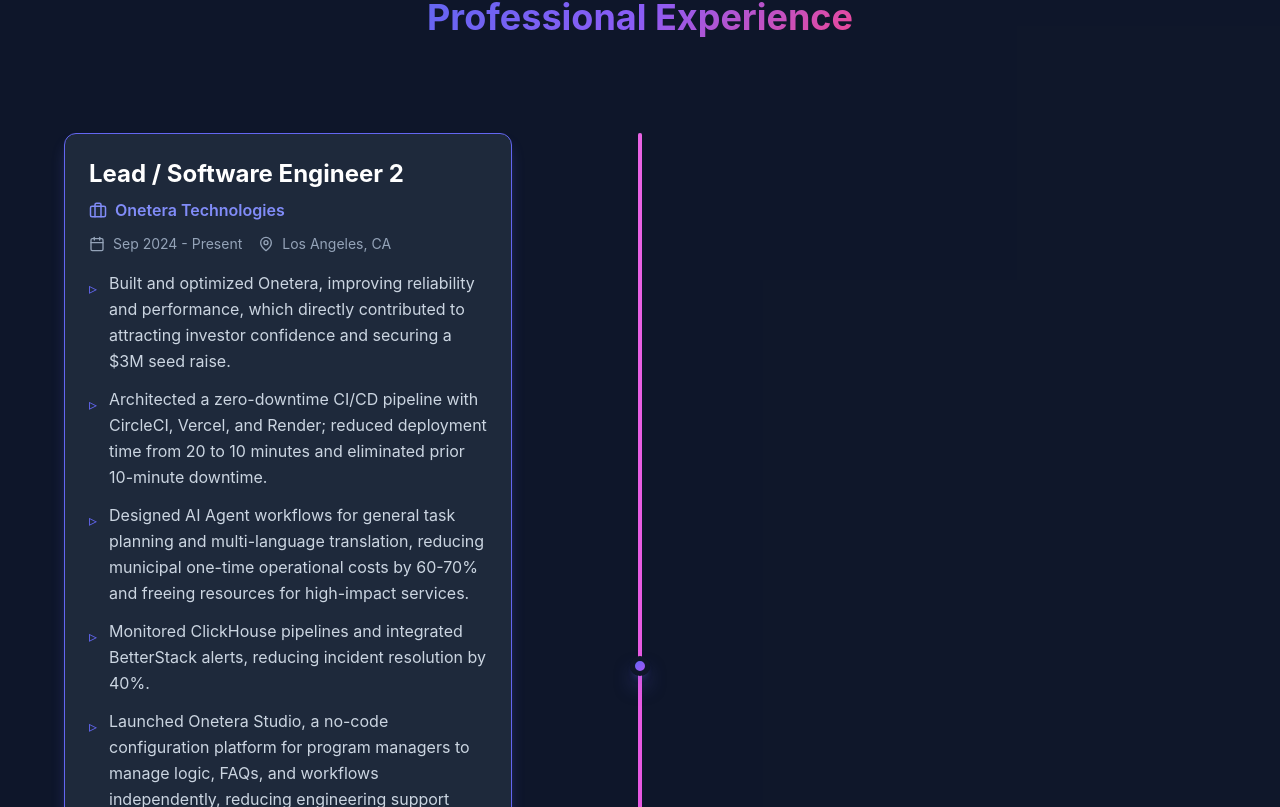
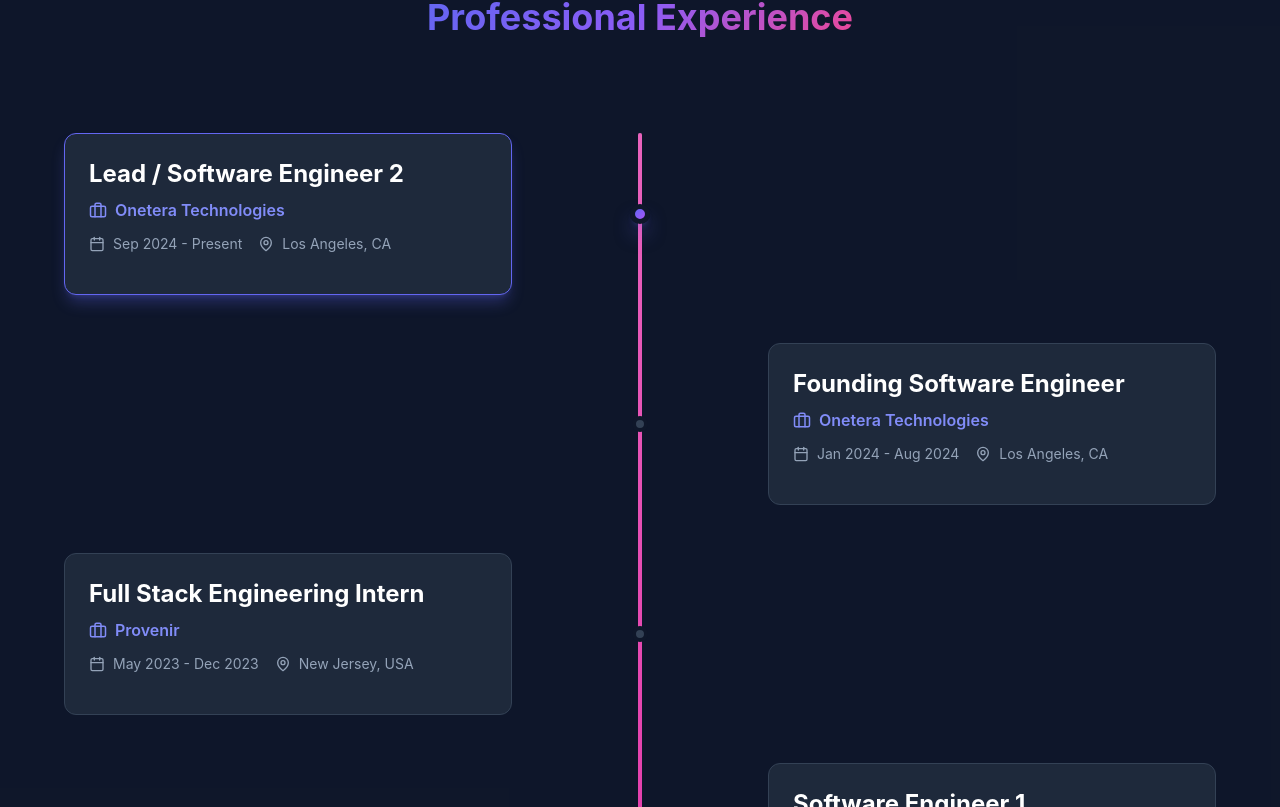
Before and after one commit to haripriyarao26/portfolio, a Next.js app: page / in a window 1280 px wide. Shown: the part 1753-2560 px from the top of the page. Built offline with nearby package versions, Linux system fonts and the light colour scheme.

Commit message:
better ui

```diff
--- a/app/globals.css
+++ b/app/globals.css
@@ -111,12 +111,39 @@
 
 /* Card hover effect */
 .card-hover {
-  transition: all 0.3s ease;
+  transition: all 0.3s cubic-bezier(0.4, 0, 0.2, 1);
 }
 
 .card-hover:hover {
-  transform: translateY(-5px);
-  box-shadow: 0 20px 40px rgba(99, 102, 241, 0.2);
+  transform: translateY(-8px) scale(1.02);
+  box-shadow: 0 25px 50px rgba(99, 102, 241, 0.3);
+  border-color: rgba(99, 102, 241, 0.5);
+}
+
+/* Friendly bounce animation */
+@keyframes friendlyBounce {
+  0%, 100% {
+    transform: translateY(0);
+  }
+  50% {
+    transform: translateY(-10px);
+  }
+}
+
+/* Smooth section transitions */
+.section-enter {
+  animation: sectionFadeIn 0.8s cubic-bezier(0.4, 0, 0.2, 1) forwards;
+}
+
+@keyframes sectionFadeIn {
+  from {
+    opacity: 0;
+    transform: translateY(30px);
+  }
+  to {
+    opacity: 1;
+    transform: translateY(0);
+  }
 }
 
 /* Hide scrollbar for carousel */
--- a/components/About.tsx
+++ b/components/About.tsx
@@ -1,11 +1,14 @@
 'use client';
 
 import { User, Target, Rocket, Sparkles } from 'lucide-react';
+import { useScrollAnimation } from '@/hooks/useScrollAnimation';
 
 export default function About() {
+  const { ref, isVisible } = useScrollAnimation();
+
   return (
     <section id="about" className="py-20 px-4">
-      <div className="max-w-6xl mx-auto">
+      <div ref={ref} className={`max-w-6xl mx-auto transition-all duration-700 ${isVisible ? 'opacity-100 translate-y-0' : 'opacity-0 translate-y-10'}`}>
         <h2 className="text-4xl font-bold mb-12 text-center">
           <span className="gradient-text">About Me</span>
         </h2>
--- a/components/Awards.tsx
+++ b/components/Awards.tsx
@@ -2,11 +2,14 @@
 
 import { resumeData } from '@/data/resume';
 import { Award } from 'lucide-react';
+import { useScrollAnimation } from '@/hooks/useScrollAnimation';
 
 export default function Awards() {
+  const { ref, isVisible } = useScrollAnimation();
+
   return (
     <section id="awards" className="py-20 px-4 bg-slate-900/50">
-      <div className="max-w-6xl mx-auto">
+      <div ref={ref} className={`max-w-6xl mx-auto transition-all duration-700 ${isVisible ? 'opacity-100 translate-y-0' : 'opacity-0 translate-y-10'}`}>
         <h2 className="text-4xl font-bold mb-12 text-center">
           <span className="gradient-text">Awards & Recognition</span>
         </h2>
--- a/components/Certifications.tsx
+++ b/components/Certifications.tsx
@@ -2,15 +2,18 @@
 
 import { resumeData } from '@/data/resume';
 import { Award } from 'lucide-react';
+import { useScrollAnimation } from '@/hooks/useScrollAnimation';
 
 export default function Certifications() {
+  const { ref, isVisible } = useScrollAnimation();
+
   if (!resumeData.certifications || resumeData.certifications.length === 0) {
     return null;
   }
 
   return (
     <section id="certifications" className="py-20 px-4 bg-slate-900/50">
-      <div className="max-w-6xl mx-auto">
+      <div ref={ref} className={`max-w-6xl mx-auto transition-all duration-700 ${isVisible ? 'opacity-100 translate-y-0' : 'opacity-0 translate-y-10'}`}>
         <h2 className="text-4xl font-bold mb-12 text-center">
           <span className="gradient-text">Certifications</span>
         </h2>
--- a/components/Contact.tsx
+++ b/components/Contact.tsx
@@ -2,11 +2,14 @@
 
 import { resumeData } from '@/data/resume';
 import { Linkedin, MapPin } from 'lucide-react';
+import { useScrollAnimation } from '@/hooks/useScrollAnimation';
 
 export default function Contact() {
+  const { ref, isVisible } = useScrollAnimation();
+
   return (
     <section id="contact" className="py-20 px-4">
-      <div className="max-w-4xl mx-auto">
+      <div ref={ref} className={`max-w-4xl mx-auto transition-all duration-700 ${isVisible ? 'opacity-100 translate-y-0' : 'opacity-0 translate-y-10'}`}>
         <h2 className="text-4xl font-bold mb-12 text-center">
           <span className="gradient-text">Get In Touch</span>
         </h2>
--- a/components/Education.tsx
+++ b/components/Education.tsx
@@ -2,11 +2,14 @@
 
 import { resumeData } from '@/data/resume';
 import { GraduationCap, Calendar, MapPin } from 'lucide-react';
+import { useScrollAnimation } from '@/hooks/useScrollAnimation';
 
 export default function Education() {
+  const { ref, isVisible } = useScrollAnimation();
+
   return (
     <section id="education" className="py-20 px-4">
-      <div className="max-w-6xl mx-auto">
+      <div ref={ref} className={`max-w-6xl mx-auto transition-all duration-700 ${isVisible ? 'opacity-100 translate-y-0' : 'opacity-0 translate-y-10'}`}>
         <h2 className="text-4xl font-bold mb-12 text-center">
           <span className="gradient-text">Education</span>
         </h2>
--- a/components/Experience.tsx
+++ b/components/Experience.tsx
@@ -2,11 +2,14 @@
 
 import { resumeData } from '@/data/resume';
 import Timeline from './Timeline';
+import { useScrollAnimation } from '@/hooks/useScrollAnimation';
 
 export default function Experience() {
+  const { ref, isVisible } = useScrollAnimation();
+
   return (
     <section id="experience" className="py-20 px-0 md:px-4 bg-slate-900/50">
-      <div className="max-w-6xl mx-auto px-4 md:px-0">
+      <div ref={ref} className={`max-w-6xl mx-auto px-4 md:px-0 transition-all duration-700 ${isVisible ? 'opacity-100 translate-y-0' : 'opacity-0 translate-y-10'}`}>
         <h2 className="text-4xl font-bold mb-12 text-center">
           <span className="gradient-text">Professional Experience</span>
         </h2>
--- a/components/Projects.tsx
+++ b/components/Projects.tsx
@@ -1,6 +1,7 @@
 'use client';
 
 import { Code2, Github, Globe } from 'lucide-react';
+import { useScrollAnimation } from '@/hooks/useScrollAnimation';
 
 const projects = [
   {
@@ -16,9 +17,11 @@
 ];
 
 export default function Projects() {
+  const { ref, isVisible } = useScrollAnimation();
+
   return (
     <section id="projects" className="py-20 px-4 bg-slate-900/50">
-      <div className="max-w-6xl mx-auto">
+      <div ref={ref} className={`max-w-6xl mx-auto transition-all duration-700 ${isVisible ? 'opacity-100 translate-y-0' : 'opacity-0 translate-y-10'}`}>
         <h2 className="text-4xl font-bold mb-12 text-center">
           <span className="gradient-text">Featured Projects</span>
         </h2>
--- a/components/Skills.tsx
+++ b/components/Skills.tsx
@@ -2,8 +2,10 @@
 
 import { resumeData } from '@/data/resume';
 import { Code, Database, Layers, Wrench } from 'lucide-react';
+import { useScrollAnimation } from '@/hooks/useScrollAnimation';
 
 export default function Skills() {
+  const { ref, isVisible } = useScrollAnimation();
   const skillCategories = [
     {
       icon: Code,
@@ -33,7 +35,7 @@
 
   return (
     <section id="skills" className="py-20 px-4">
-      <div className="max-w-6xl mx-auto">
+      <div ref={ref} className={`max-w-6xl mx-auto transition-all duration-700 ${isVisible ? 'opacity-100 translate-y-0' : 'opacity-0 translate-y-10'}`}>
         <h2 className="text-4xl font-bold mb-12 text-center">
           <span className="gradient-text">Technical Skills</span>
         </h2>
--- a/components/Timeline.tsx
+++ b/components/Timeline.tsx
@@ -136,6 +136,7 @@
         {items.map((item, index) => {
           const isLeft = index % 2 === 0;
           const isActive = activeIndex === index;
+          const isExpanded = expandedIndex === index;
 
           return (
             <div
@@ -165,11 +166,18 @@
                 className={`w-5/12 ${isLeft ? 'pr-8' : 'pl-8'}`}
               >
                 <div
-                  className={`bg-slate-800 rounded-xl p-6 border transition-all duration-500 card-hover ${
+                  onClick={() => toggleCard(index)}
+                  className={`bg-slate-800 rounded-xl p-6 border transition-all duration-500 card-hover cursor-pointer ${
                     isActive
                       ? 'border-indigo-500 shadow-lg shadow-indigo-500/30'
                       : 'border-slate-700'
                   }`}
+                  onMouseEnter={() => {
+                    setExpandedIndex(index);
+                  }}
+                  onMouseLeave={() => {
+                    setExpandedIndex(null);
+                  }}
                 >
                   <div className="mb-4">
                     <h3 className="text-2xl font-bold text-white mb-2">{item.position}</h3>
@@ -189,6 +197,13 @@
                     </div>
                   </div>
 
+                  <div
+                    className="overflow-hidden transition-all duration-500"
+                    style={{
+                      maxHeight: isExpanded ? '1000px' : '0px',
+                      opacity: isExpanded ? 1 : 0,
+                    }}
+                  >
                     <ul className="space-y-3">
                       {item.achievements.map((achievement, idx) => (
                         <li key={idx} className="flex items-start gap-3">
@@ -203,6 +218,8 @@
                         </li>
                       ))}
                     </ul>
+                  </div>
+
                 </div>
               </div>
             </div>
--- /dev/null
+++ b/hooks/useScrollAnimation.ts
@@ -0,0 +1,32 @@
+import { useEffect, useRef, useState } from 'react';
+
+export function useScrollAnimation() {
+  const [isVisible, setIsVisible] = useState(false);
+  const ref = useRef<HTMLDivElement>(null);
+
+  useEffect(() => {
+    const observer = new IntersectionObserver(
+      ([entry]) => {
+        if (entry.isIntersecting) {
+          setIsVisible(true);
+        }
+      },
+      {
+        threshold: 0.1,
+        rootMargin: '0px 0px -100px 0px',
+      }
+    );
+
+    if (ref.current) {
+      observer.observe(ref.current);
+    }
+
+    return () => {
+      if (ref.current) {
+        observer.unobserve(ref.current);
+      }
+    };
+  }, []);
+
+  return { ref, isVisible };
+}
```
Lines whose indentation alone changed are shown as unchanged.
